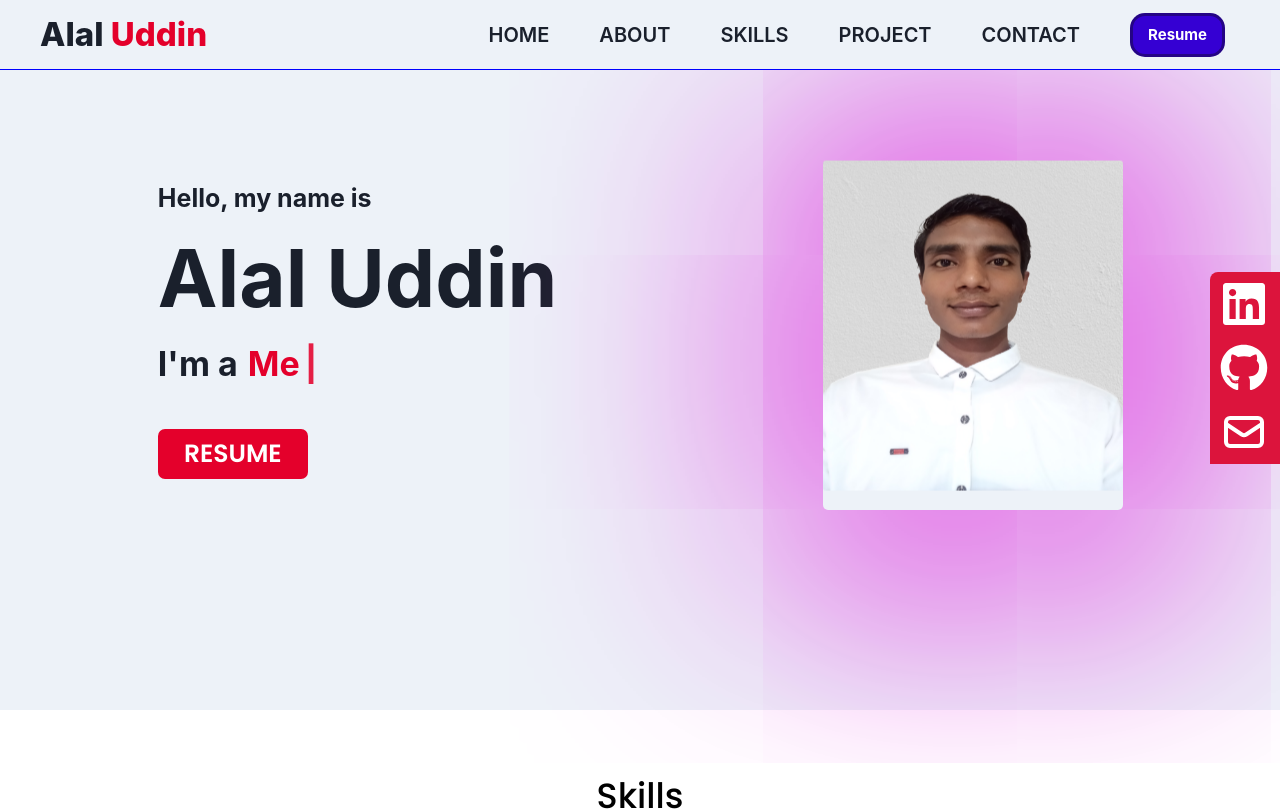
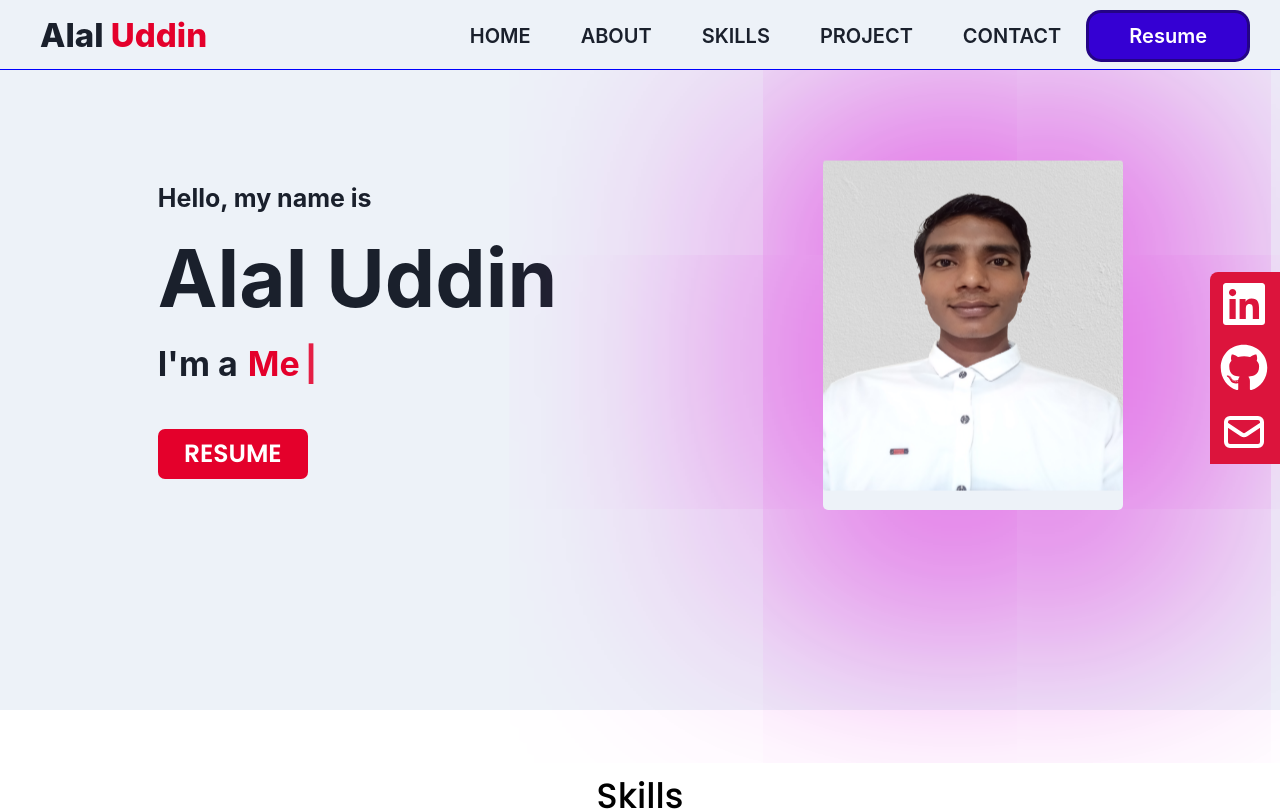
Before and after one commit to alalUDDIN123/alalUDDIN123.github.io, a React (Create React App) app: page / in a window 1280 px wide. Shown: the top 811 px of the page. Built offline with nearby package versions, Linux system fonts and the light colour scheme.

Commit message:
All working

```diff
--- a/src/Components/Navbar/Navbar.jsx
+++ b/src/Components/Navbar/Navbar.jsx
@@ -9,7 +9,7 @@ import "./Navbar.css";
 import resume from "./Alal-Uddin-Resume.pdf";
 import { useMediaQuery } from "react-responsive";
 import { HiMenu } from "react-icons/hi";
-import { saveAs } from 'file-saver';
+
 
 import {
   Drawer,
@@ -18,6 +18,7 @@ import {
   DrawerContent,
   DrawerCloseButton,
 } from "@chakra-ui/react";
+import { hover } from "@testing-library/user-event/dist/hover";
 
 const Desktop = ({ children }) => {
   const isDesktop = useMediaQuery({ minWidth: 992 });
@@ -37,12 +38,6 @@ const Navbar = () => {
 
   const { isOpen, onOpen, onClose } = useDisclosure();
   const btnRef = React.useRef();
-
-  const handleClick = () => {
-    window.open(
-      "/Alal-Uddin-Resume.pdf"
-    );
-  };
 
   return (
     <>
@@ -85,16 +80,34 @@ const Navbar = () => {
                   <li>
 
 
-                    <a target="_blank"
-                      href="Alal-Uddin-Resume.pdf"
-                      download="Alal-Uddin-Resume.pdf"
-                      onClick={handleClick}><button style={{
-                        backgroundColor: "#3500D3", color: "white",
-                        fontWeight: "bold", fontSize: "15px",
-                        cursor: "pointer", padding: "8px 15px",
+                    <button
+                      style={{
+                        backgroundColor: "#3500D3",
+                        color: "white",
+                        fontWeight: "bold",
+                        fontSize: "15px",
+                        cursor: "pointer",
+                        padding: "8px 15px",
                         borderRadius: "15px",
-                        border: "3px solid rgba(11,12,16,0.4)"
-                      }} >Resume</button></a>
+                        border: "3px solid rgba(11,12,16,0.4)",
+                      }}
+                      onClick={() =>
+                        window.open("https://drive.google.com/file/d/1goPXMmMZch2BE5mz-eLAcwAyyOTvBRso/view?usp=sharing")
+                      }
+                    >
+                      <a
+                        href={resume}
+                        download="Alal-Uddin-Resume.pdf"
+                        style={{
+                          textDecoration: "none",
+                          color: "inherit",
+                        }}
+                      >
+                        Resume
+                      </a>
+                    </button>
+
+
                   </li>
 
 
@@ -170,16 +183,32 @@ const Navbar = () => {
                               <a href="#contact">CONTACT</a>
                             </li>
                             <li onClick={onClose}>
-                              <a target="_blank"
-                                href="Alal-Uddin-Resume.pdf"
-                                download="Alal-Uddin-Resume.pdf"
-                                onClick={handleClick}><button style={{
-                                  backgroundColor: "#3500D3", color: "white",
-                                  fontWeight: "bold", fontSize: "15px",
-                                  cursor: "pointer", padding: "8px 15px",
+                              <button
+                                style={{
+                                  backgroundColor: "#3500D3",
+                                  color: "white",
+                                  fontWeight: "bold",
+                                  fontSize: "15px",
+                                  cursor: "pointer",
+                                  padding: "8px 15px",
                                   borderRadius: "15px",
-                                  border: "3px solid rgba(11,12,16,0.4)"
-                                }} >Resume</button></a>
+                                  border: "3px solid rgba(11,12,16,0.4)",
+                                }}
+                                onClick={() =>
+                                  window.open("https://drive.google.com/file/d/1goPXMmMZch2BE5mz-eLAcwAyyOTvBRso/view?usp=sharing")
+                                }
+                              >
+                                <a
+                                  href={resume}
+                                  download="Alal-Uddin-Resume.pdf"
+                                  style={{
+                                    textDecoration: "none",
+                                    color: "inherit",
+                                  }}
+                                >
+                                  Resume
+                                </a>
+                              </button>
                             </li>
                           </ul>
                         </DrawerBody>
@@ -258,17 +287,32 @@ const Navbar = () => {
                               <a href="#contact">CONTACT</a>
                             </li>
                             <li onClick={onClose}>
-                              <a target="_blank"
-                                href="Alal-Uddin-Resume.pdf"
-                                download="Alal-Uddin-Resume.pdf"
-                                onClick={handleClick}>
-                                <button style={{
-                                  backgroundColor: "#3500D3", color: "white",
-                                  fontWeight: "bold", fontSize: "15px",
-                                  cursor: "pointer", padding: "8px 15px",
+                              <button
+                                style={{
+                                  backgroundColor: "#3500D3",
+                                  color: "white",
+                                  fontWeight: "bold",
+                                  fontSize: "15px",
+                                  cursor: "pointer",
+                                  padding: "8px 15px",
                                   borderRadius: "15px",
-                                  border: "3px solid rgba(11,12,16,0.4)"
-                                }} >Resume</button></a>
+                                  border: "3px solid rgba(11,12,16,0.4)",
+                                }}
+                                onClick={() =>
+                                  window.open("https://drive.google.com/file/d/1goPXMmMZch2BE5mz-eLAcwAyyOTvBRso/view?usp=sharing")
+                                }
+                              >
+                                <a
+                                  href={resume}
+                                  download="Alal-Uddin-Resume.pdf"
+                                  style={{
+                                    textDecoration: "none",
+                                    color: "inherit",
+                                  }}
+                                >
+                                  Resume
+                                </a>
+                              </button>
                             </li>
                           </ul>
                         </DrawerBody>
--- a/src/DiffrentSection/Hero/Hero.js
+++ b/src/DiffrentSection/Hero/Hero.js
@@ -3,7 +3,7 @@ import "./Hero.css";
 import profile from "../../Images/mypic.png";
 
 import { Box, Button, SimpleGrid, useColorMode } from "@chakra-ui/react";
-
+import resume from "../../Components/Navbar/Alal-Uddin-Resume.pdf";
 import Typewriter from "typewriter-effect";
 import { useMediaQuery } from "react-responsive";
 import SocialLinks from "./SocialLiks";
@@ -27,12 +27,6 @@ const Mobile = ({ children }) => {
 
 export const Hero = () => {
   const { colorMode } = useColorMode();
-
-  const handleClick = () => {
-    window.open(
-      "/Alal-Uddin-Resume.pdf"
-    );
-  };
 
   return (
     <>
@@ -71,10 +65,7 @@ export const Hero = () => {
                   </div>
 
 
-                  <a target="_blank"
-                    href="Alal-Uddin-Resume.pdf"
-                    download="Alal-Uddin-Resume.pdf"
-                    onClick={handleClick}>
+
                   <Button
                     mt={10}
                     h="50px"
@@ -89,11 +80,21 @@ export const Hero = () => {
                       color: "#dc143c",
                       border: "2px solid #dc143c",
                     }}
-
+                    onClick={() => {
+                      window.open("https://drive.google.com/file/d/1goPXMmMZch2BE5mz-eLAcwAyyOTvBRso/view?usp=sharing")
+                      const link = document.createElement('a');
+                      link.href = resume;
+                      link.download = 'Alal-Uddin-Resume.pdf';
+                      document.body.appendChild(link);
+                      link.click();
+                      document.body.removeChild(link);
+                    }}
                   >
                     RESUME
                   </Button>
-                  </a>
+
+
+
 
 
 
@@ -150,10 +151,6 @@ export const Hero = () => {
                       />
                     </span>
                   </div>
-                  <a target="_blank"
-                    href="Alal-Uddin-Resume.pdf"
-                    download="Alal-Uddin-Resume.pdf"
-                    onClick={handleClick}>
                   <Button
                     mt={10}
                     h="50px"
@@ -168,12 +165,18 @@ export const Hero = () => {
                       color: "#dc143c",
                       border: "2px solid #dc143c",
                     }}
-
+                    onClick={() => {
+                      window.open("https://drive.google.com/file/d/1goPXMmMZch2BE5mz-eLAcwAyyOTvBRso/view?usp=sharing")
+                      const link = document.createElement('a');
+                      link.href = resume;
+                      link.download = 'Alal-Uddin-Resume.pdf';
+                      document.body.appendChild(link);
+                      link.click();
+                      document.body.removeChild(link);
+                    }}
                   >
                     RESUME
                   </Button>
-                  </a>
-
                 </div>
               </div>
             </Box>
@@ -219,10 +222,6 @@ export const Hero = () => {
                     </span>
                   </div>
 
-                  <a target="_blank"
-                    href="Alal-Uddin-Resume.pdf"
-                    download="Alal-Uddin-Resume.pdf"
-                    onClick={handleClick}>
                   <Button
                     mt={10}
                     h="50px"
@@ -237,11 +236,18 @@ export const Hero = () => {
                       color: "#dc143c",
                       border: "2px solid #dc143c",
                     }}
-
+                    onClick={() => {
+                      window.open("https://drive.google.com/file/d/1goPXMmMZch2BE5mz-eLAcwAyyOTvBRso/view?usp=sharing")
+                      const link = document.createElement('a');
+                      link.href = resume;
+                      link.download = 'Alal-Uddin-Resume.pdf';
+                      document.body.appendChild(link);
+                      link.click();
+                      document.body.removeChild(link);
+                    }}
                   >
                     RESUME
                   </Button>
-                  </a>
 
                 </div>
               </div>
```
Lines whose indentation alone changed are shown as unchanged.
